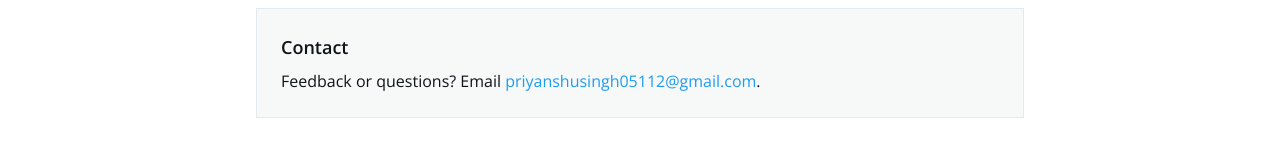
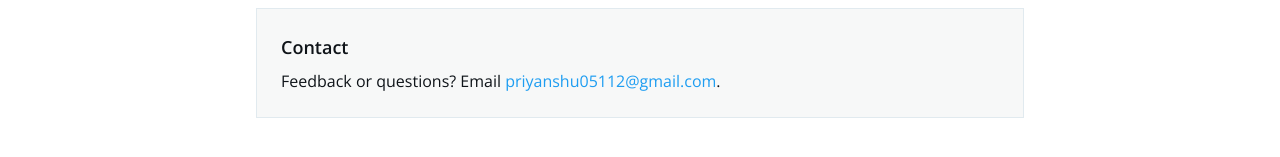
Before and after one commit to priyanshu0511/prep-ai, a Next.js app: page /about in a window 1280 px wide. Shown: the part 775-932 px from the top of the page. Built offline with nearby package versions, Linux system fonts and the light colour scheme; no server answers.

Commit message:
changed email

```diff
--- a/src/app/(info)/about/page.jsx
+++ b/src/app/(info)/about/page.jsx
@@ -86,7 +86,7 @@ export default function AboutPage() {
                 href="mailto:priyanshusingh05112@gmail.com"
                 className="text-primary hover:underline"
               >
-                priyanshusingh05112@gmail.com
+                priyanshu05112@gmail.com
               </a>
               .
             </p>
```
